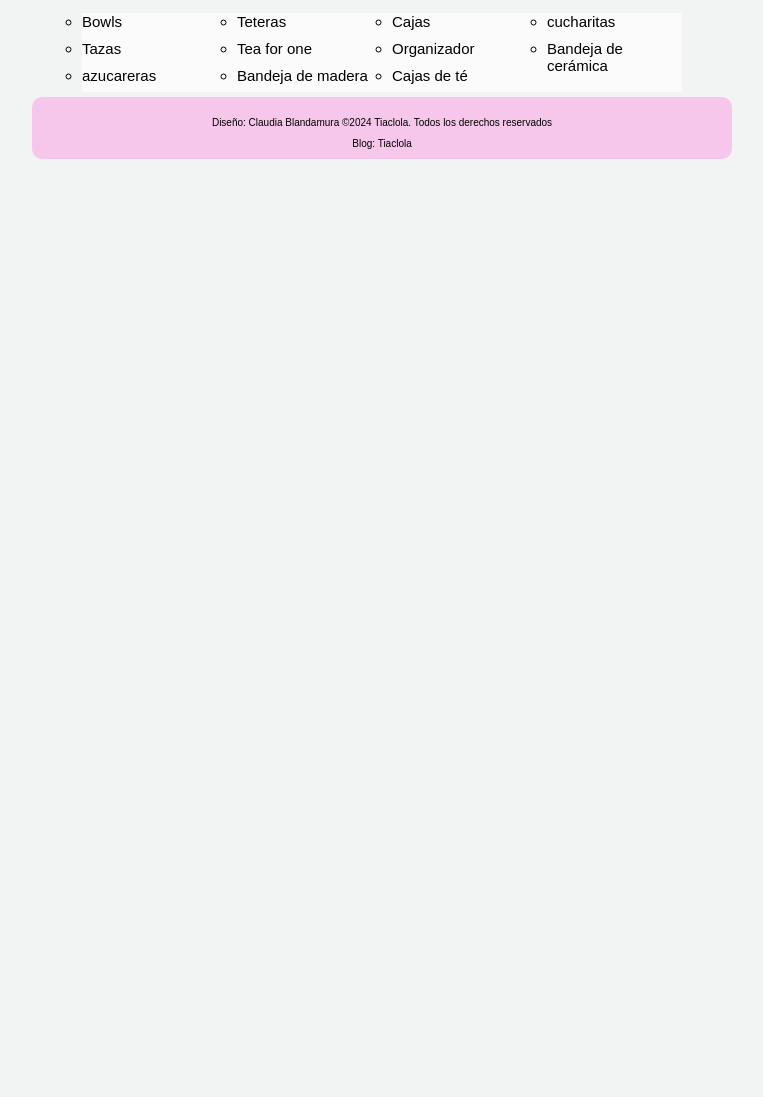
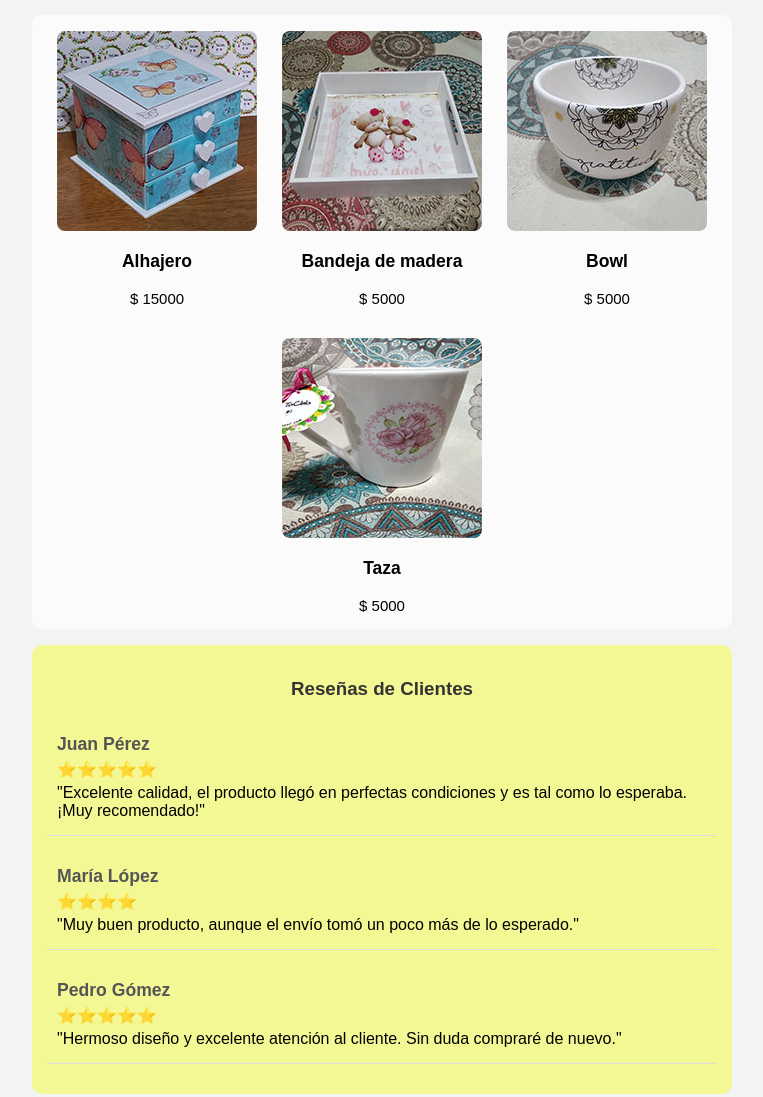
Before and after one commit to tiaclola/Proyecto-Final-Integrador, a plain HTML site: page hojaproductos.html in a window 1280 px wide. Shown: the part 245-1342 px from the top of the page, without its empty margins (258-1021 px from the left). Before the commit the page ends 800 px from the top, so only its background shows below. Drawn offline with Linux system fonts and the light colour scheme.

Commit message:
modificaciones

```diff
--- a/hojacontacto.html
+++ b/hojacontacto.html
@@ -3,12 +3,16 @@
 <head>
 	<meta charset="UTF-8">
 	<meta name="viewport" content="width=device-width, initial-scale=1.0">
+	<link rel="preconnect" href="https://fonts.googleapis.com">
+    <link rel="preconnect" href="https://fonts.gstatic.com" crossorigin>
+    <link href="https://fonts.googleapis.com/css2?family=Roboto+Flex:opsz,wght@8..144,100..1000&display=swap" rel="stylesheet">
 	<title>Contacto</title>
 	<style type="text/css">
 		* {
 			box-sizing: border-box;
 		}
 		body {
+			font-family: "roboto", sans-serif;
             background-color: #f2f4f3;
 			margin: 0;
 			padding: 0;
@@ -82,7 +86,7 @@
 <body>
 	<div id="container">
 		<div id="cabecera">
-			<img src="./assets/cabecera tiaclola.jpg" width="700" height="180" />
+			<img src="./assets/Logo TiaClola Artesanias 700x180.jpg" width="700" height="180" />
 		</div>
 		<div id="menu">
 			<div id="boton1"><a href="index.html">Inicio</a></div>
--- a/hojaproductos.html
+++ b/hojaproductos.html
@@ -3,12 +3,16 @@
 <head>
 	<meta charset="UTF-8">
 	<meta name="viewport" content="width=device-width, initial-scale=1.0">
+	<link rel="preconnect" href="https://fonts.googleapis.com">
+    <link rel="preconnect" href="https://fonts.gstatic.com" crossorigin>
+    <link href="https://fonts.googleapis.com/css2?family=Roboto+Flex:opsz,wght@8..144,100..1000&display=swap" rel="stylesheet">
 	<title>Productos</title>
 	<style type="text/css">
 		* {
 			box-sizing: border-box;
 		}
 		body {
+			font-family: "roboto", sans-serif;
             background-color: #f2f4f3;
 			margin: 0;
 			padding: 0;
@@ -44,23 +48,45 @@
 		#cajon {
 			background-color: #fcfbfb;
 			height: 0 auto;
-			width: 600px;
+			width: 700px;
 			margin-top: 1rem;
 			margin-right: auto;
-			margin-bottom: 5px;
+			margin-bottom: 1rem;
 			margin-left: auto;
 			font-family: Arial, Helvetica, sans-serif;
 			font-size: 15px;
+			border-radius: 10px;
 		}
 		.productos {
-			list-style-type: circle; /* Elimina los puntos de la lista */
-			column-count: 4; /* Divide en 3 columnas */
-			column-gap: 20px; /* Espacio entre columnas */
+			list-style-type: none;
+			column-count: 4;
+			column-gap: 20px;
 			padding: 0;
 			margin: 0;
 		}
 		.productos li {
-    		margin-bottom: 10px; /* Espacio entre los elementos de la lista */
+    		margin-bottom: 10px;
+		}
+        section {
+			grid-area: productos;
+			text-align: center;
+			.container {
+			display: flex;
+			flex-wrap: wrap;
+			justify-content: space-evenly;
+        		a {
+            		text-decoration: none;
+
+            		img {
+                		border-radius: 0.5rem 0.5rem 0.5rem 0.5rem;
+						margin-top: 1rem;
+                		.item {
+							width: 200px;
+							height: 200px;
+            			}
+            		}
+        		}
+    		}
 		}
 		a:link, a:visited, a:hover, a:active {
 			color: #000;
@@ -68,6 +94,35 @@
 		}
 		a:hover, a:active {
 			color: fuchsia;
+		}
+		#reseñas {
+			background-color: #f4f894;
+			border-radius: 10px;
+			padding: 15px;
+			margin-top: 1rem;
+			margin-bottom: 1rem;
+			width: 700px;
+			font-family: Arial, sans-serif;
+		}
+
+		#reseñas h3 {
+			text-align: center;
+			color: #333333;
+		}
+
+		.reseña {
+			margin-bottom: 15px;
+			padding: 10px;
+			border-bottom: 1px solid #ddd;
+		}
+
+		.reseña p {
+			margin: 5px 0;
+		}
+
+		.reseña strong {
+			font-size: 1.1em;
+			color: #555;
 		}
 		#pie {
 			font-family: Arial, Helvetica, sans-serif;
@@ -94,21 +149,66 @@
 			<div id="boton4"><a href="hojacontacto.html">Contacto</a></div>
 		</div>
 		<div id="cajon">
-			<ul class="productos">
-				<li>Bowls</li>
-				<li>Tazas</li>
-				<li>azucareras</li>
+            <section>
+                <h3 Seccion de Productos></h3>
+                <div class="container">
+                    <div class="card">
+                        <a href="./pages/producto.html">
+                            <img src="./assets/alhajero .jpg">
+                            <div class="item">
+                                <h3>Alhajero</h3>
+                            	<p>$ 15000</p>
+                            </div>
+                        </a>
+                    </div>
+                    <div class="card">
+                        <a href="">
+                            <img src="./assets/bandeja de madera.jpg">
+                            <div class="item">
+                                <h3>Bandeja de madera</h3>
+                                <p>$ 5000</p>
+                            </div>
+                        </a>
+                    </div>
+                    <div class="card">
+                        <a href="">
+                            <img src="./assets/bowl.jpg">
+                            <div class="item">
+                                <h3>Bowl</h3>
+                                <p>$ 5000</p>
+                            </div>
+                        </a>
+                    </div>
+                    <div class="card">
+                        <a href="">
+                            <img src="./assets/taza.jpg">
+                            <div class="item">
+                                <h3>Taza</h3>
+                                <p>$ 5000</p>
+                            </div>
+                        </a>
+                    </div>
+                </div>
+            </section>
+		</div>
+		<div id="reseñas">
+			<h3>Reseñas de Clientes</h3>
+			<div class="reseña">
+				<p><strong>Juan Pérez</strong></p>
+				<p>⭐⭐⭐⭐⭐</p>
+				<p>"Excelente calidad, el producto llegó en perfectas condiciones y es tal como lo esperaba. ¡Muy recomendado!"</p>
+			</div>
+			<div class="reseña">
+				<p><strong>María López</strong></p>
+				<p>⭐⭐⭐⭐</p>
+				<p>"Muy buen producto, aunque el envío tomó un poco más de lo esperado."</p>
+			</div>
+			<div class="reseña">
+				<p><strong>Pedro Gómez</strong></p>
+				<p>⭐⭐⭐⭐⭐</p>
+				<p>"Hermoso diseño y excelente atención al cliente. Sin duda compraré de nuevo."</p>
+			</div>
 
-				<li>Teteras</li>
-				<li>Tea for one</li>
-				<li>Bandeja de madera</li>
-				<li>Cajas </li>
-				<li>Organizador</li>
-				<li>Cajas de té</li>
-				<li>cucharitas</li>
-				<li>Bandeja de cerámica</li>
-			</ul>
-		</div>
 	</div>
 	<footer id="pie">
 		<p>Diseño: Claudia Blandamura ©2024 Tiaclola. Todos los derechos reservados</p>
--- a/styles.css
+++ b/styles.css
@@ -2,6 +2,7 @@
     box-sizing: border-box;
 }
 body {
+    font-family: "roboto", sans-serif;
     background-color: #f2f4f3;
     margin: 0;
     padding: 0;
```
Also changed, not shown: hojalaempresa.html (+5 -1 lines), index.html (+3 -0 lines), assets/alhajero .jpg (added), assets/bandeja de madera.jpg (added), assets/bowl.jpg (added), assets/taza.jpg (added).
